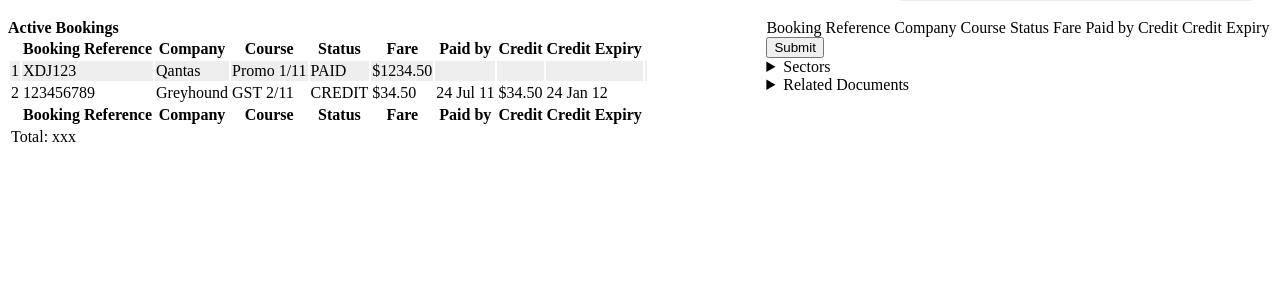
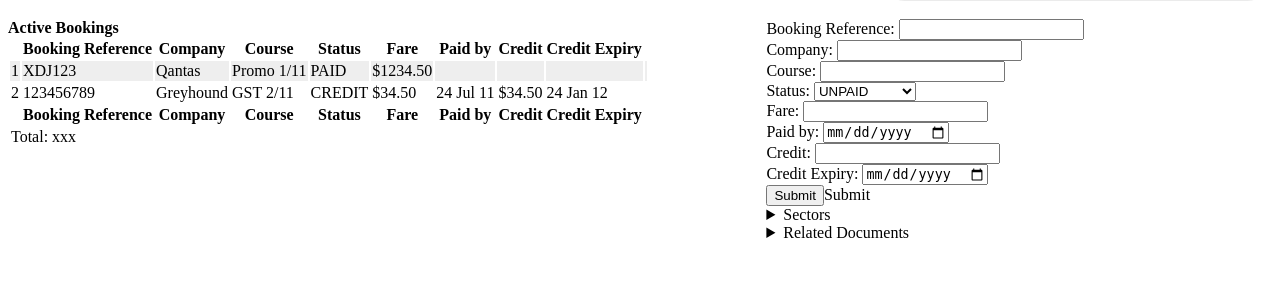
Before and after one commit to qtse/BookingManager, a Python web app: template templates/index.html in a window 1280 px wide. Shown: the part 89-389 px from the top of the page. Run offline with Jinja, Linux system fonts and the light colour scheme; the template is opened without the code that fills it, so the values that code supplies are empty.

Commit message:
Updated index.html template.

```diff
--- a/templates/index.html
+++ b/templates/index.html
@@ -86,15 +86,52 @@
     <section id="details">
       <section id="editForm">
         <form>
-          <label>Booking Reference</label>
-          <label>Company</label>
-          <label>Course</label>
-          <label>Status</label>
-          <label>Fare</label>
-          <label>Paid by</label>
-          <label>Credit</label>
-          <label>Credit Expiry</label>
-          <button type="submit">Submit</button>
+          <div>
+            <label>Booking Reference</label>:
+            <input autocomplete="false" type="text" name="ref"></input>
+          </div>
+          <div>
+            <label>Company</label>:
+            <input autocomplete="true" list="company_list" type="text" name="company"></input>
+            <datalist id="company_list">
+              <option label="CountryLink" value="CountryLink" />
+              <option label="Greyhound" value="Greyhound" />
+              <option label="Greyhound Charters" value="Greyhound Charters" />
+              <option label="Qantas" value="Qantas" />
+            </datalist>
+          </div>
+          <div>
+            <label>Course</label>:
+            <input autocomplete="true" type="text" name="course"></input>
+          </div>
+          <div>
+            <label>Status</label>:
+            <select name="status">
+              <option value="unpaid" selected="true">UNPAID</option>
+              <option value="paid">PAID</option>
+              <option value="credit">CREDIT</option>
+              <option value="cancel">CANCELLED</option>
+            </select>
+          </div>
+          <div>
+            <label>Fare</label>:
+            <input autocomplete="false" type="number" name="fare"></input>
+          </div>
+          <div>
+            <label>Paid by</label>:
+            <input autocomplete="false" type="date" name="paid_by"></input>
+          </div>
+          <div>
+            <label>Credit</label>:
+            <input autocomplete="false" type="number" name="credit"></input>
+          </div>
+          <div>
+            <label>Credit Expiry</label>:
+            <input autocomplete="false" type="date" name="credit_expiry"></input>
+          </div>
+          <div>
+            <input type="submit">Submit</button>
+          </div>
         </form>
       </section>
       <details id="sectors">
```
